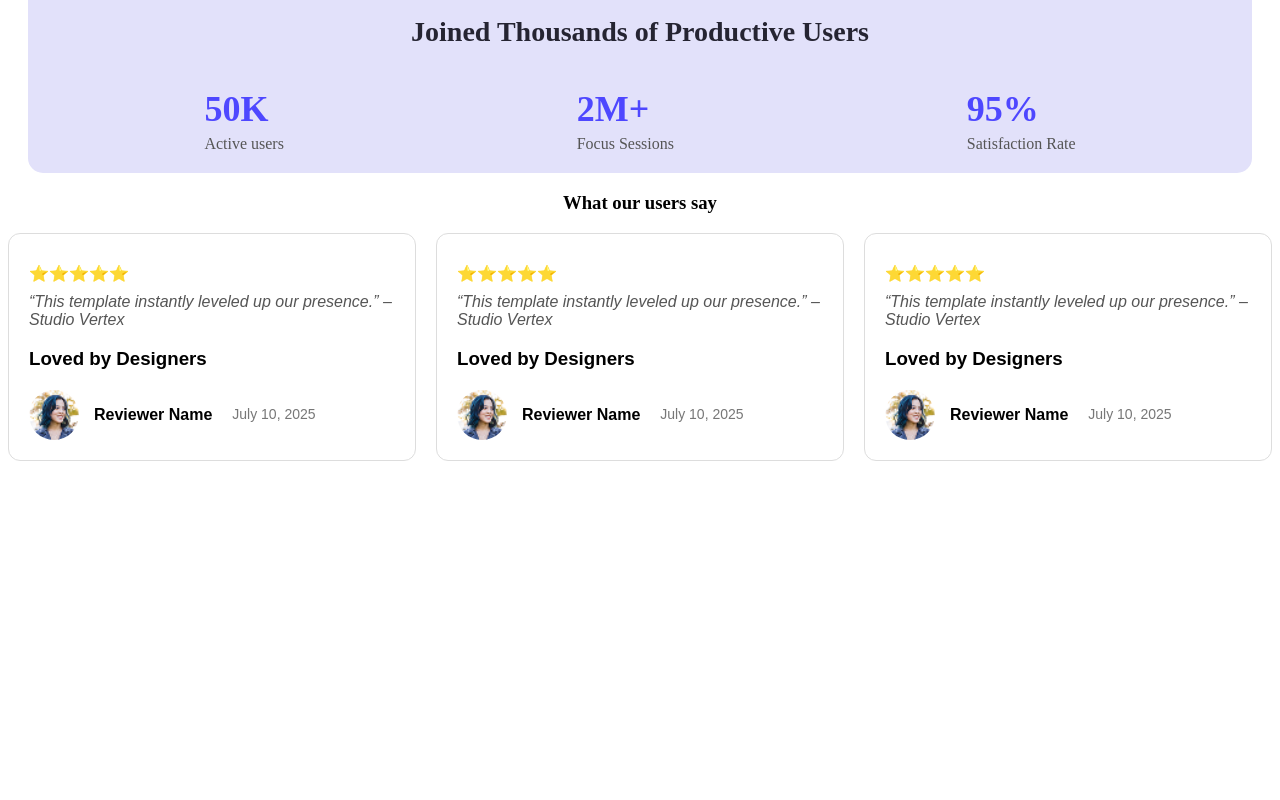
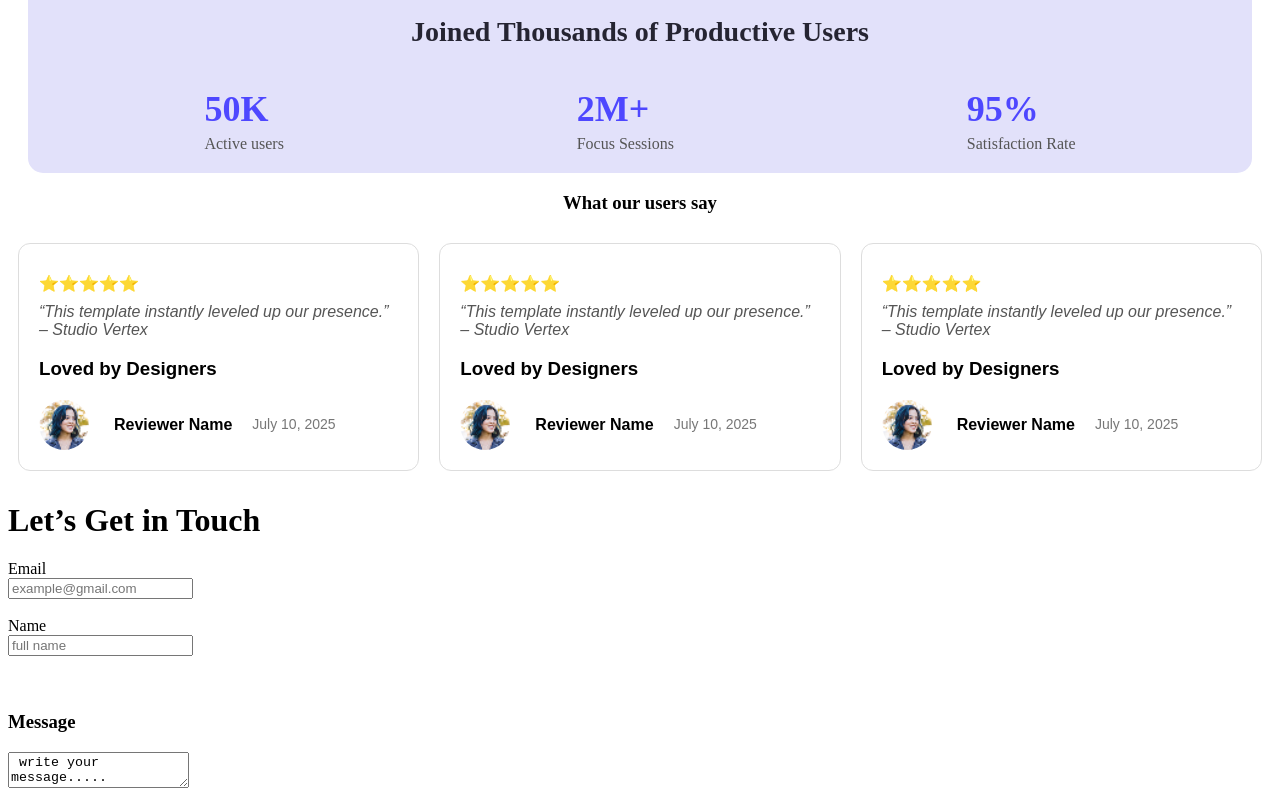
Before and after one commit to ontorsheikh/my-first-assaignment, a plain HTML site: page index.html in a window 1280 px wide. Shown: the part 804-1604 px from the top of the page. Before the commit the page ends 1273 px from the top, so only its background shows below. Drawn offline with Linux system fonts and the light colour scheme.

Commit message:
added form

```diff
--- a/index.html
+++ b/index.html
@@ -99,7 +99,24 @@
     </div>
   </div>
 </div>
+</div>
 
+<div>
+    <h1>Let’s Get in Touch</h1>
+    <div>
+        <form action="">
+            <label for="email">Email</label><br>
+            <input type="text" name="" id="email" placeholder="example@gmail.com"><br><br>
+            <label for="name">Name</label><br>
+            <input type="text" name="" placeholder="full name" id="name"><br><br>
+        <br><h3>
+            Message
+        </h3>
+            <textarea rows="2" id=""> write your message.....</textarea>
 
-
-  </div>
+        </form>
+    </div>
+</div>
+</main>
+  </body>
+ </html>
--- a/styles/first.css
+++ b/styles/first.css
@@ -174,7 +174,13 @@ margin:20px 20px 0px 20px;
     gap:20px;
     border: none;
     box-shadow: 5px 5px 5px white;
+    padding: 10px;
+    justify-content: space-around;
 }
+
 .user-say{
     text-align: center;
 }
+body{
+margin: 0,auto;
+}
```
